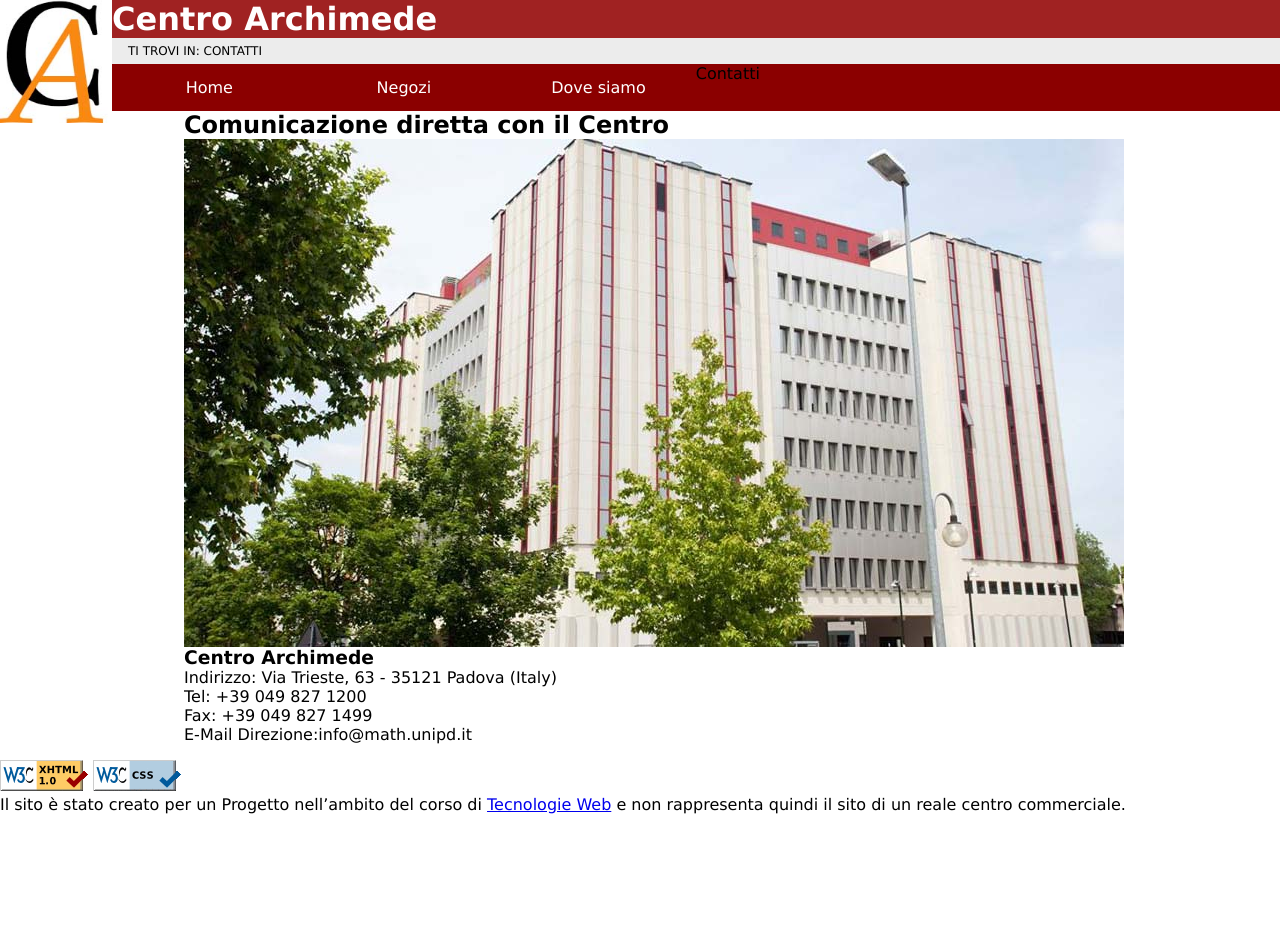
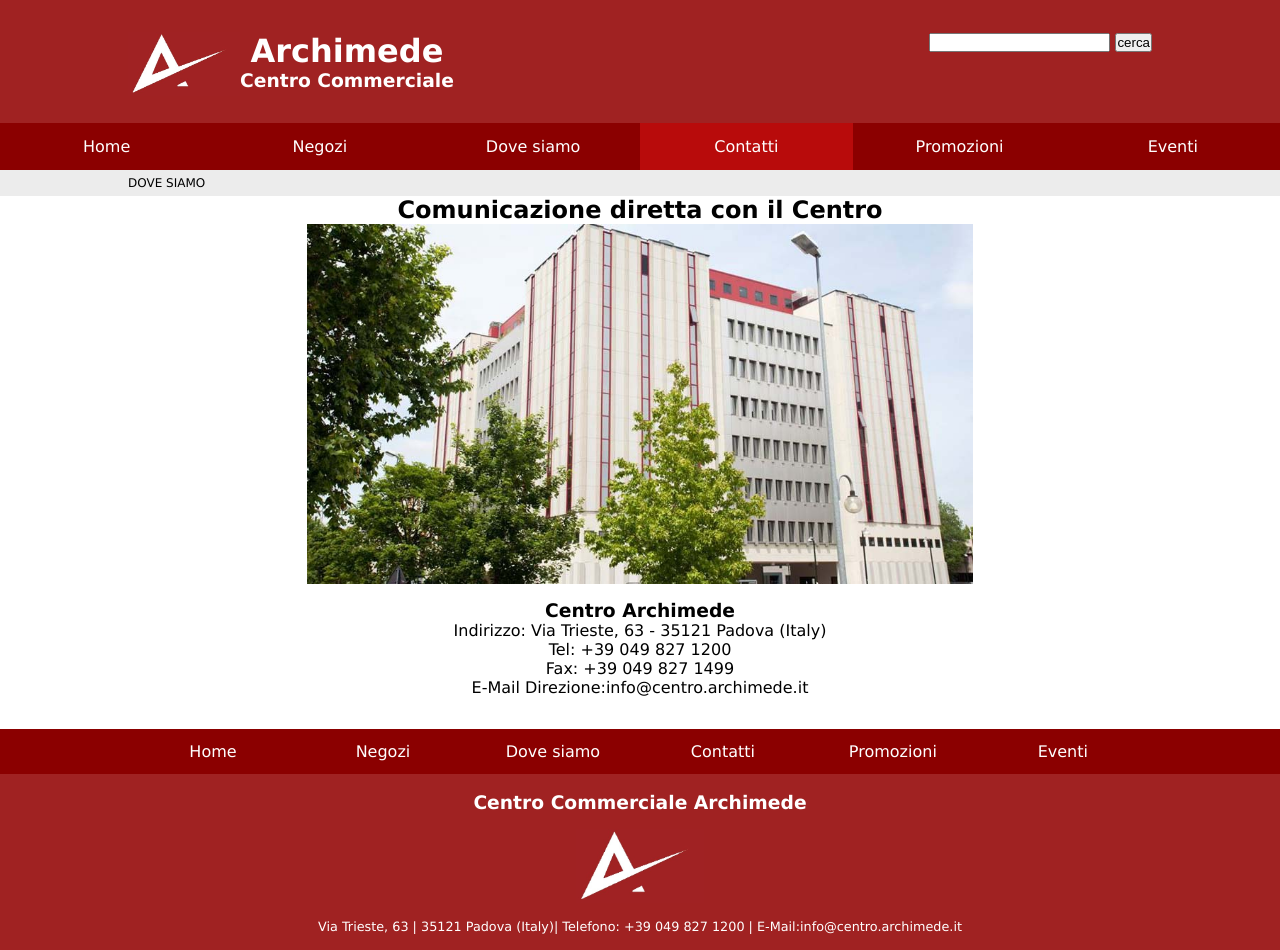
Before and after one commit to Italiaracerx/TecWeb-Project, a PHP site: page /contatti.html in a window 1280 px wide. Before the commit the page ends 814 px from the top, so only its background shows below. Run offline with PHP 8.4, Linux system fonts and the light colour scheme.

Commit message:
sistemazione pagine dovesiamo + contatti

```diff
--- a/code/bstyle.css
+++ b/code/bstyle.css
@@ -104,6 +104,18 @@ html, body{
 	padding-bottom:1em;
 }
 
+#content h2{
+    text-align: center;
+}
+
+#testoinformazioni{
+    text-align: center;
+    width: 50%;
+    margin: auto;
+    padding-top: 1em;
+    padding-bottom: 1em;
+}
+/*HOME*/
 #torre{
 	width: 100%;
 }
@@ -149,6 +161,23 @@ html, body{
 #sottoPiano a:hover{
 	background: linear-gradient(to bottom right,brown,	#DB7093);
 }
+
+/*Dove Siamo*/
+
+#mappa{
+    width: 65%;
+    display: block;
+    margin:auto;
+}
+
+/*CONTATTI*/
+#fotoContatti{
+    width: 65%;
+    display: block;
+    margin:auto;
+}
+
+/*FOOTER*/
 
 #footer{
 	background-color: #a02222;
--- a/code/contatti.html
+++ b/code/contatti.html
@@ -1,32 +1,35 @@
 <!DOCTYPE html PUBLIC "-//W3C//DTD XHTML 1.0 Transitional//EN"
 "http://www.w3.org/TR/xhtml1/DTD/xhtml1-transitional.dtd">
-
 <html xmlns="http://www.w3.org/1999/xhtml">
-
 <head>
 	<!-- Specifico il charset -->
 	<meta http-equiv="Content-Type" content="txt/html charset= UTF-8" />
 
 	<title>Centro Archimede</title>
-	<link rel="stylesheet" type="text/css" href="style.css" media="handheld, screen"/>
-	<link rel="stylesheet" type="text/css" href="mobile.css" media="handheld, screen and (max-width:480px),
-	only screen and (max-device-width:480px)"/><!--per dispositivi mobili-->
+	<link rel="stylesheet" type="text/css" href="bstyle.css" media="handheld, screen"/>
+	<!--<link rel="stylesheet" type="text/css" href="mobile.css" media="handheld, screen and (max-width:480px),
+	only screen and (max-device-width:480px)"/>per dispositivi mobili
 
-	<link rel="stylesheet" type="text/css" href="print" media="print"/><!--STAMPA-->
-
+	<link rel="stylesheet" type="text/css" href="print" media="print"/>STAMPA
+    -->
 </head>
 
 <body>
 
 	<div id="header">
-        <a href="home.html"><img id="logo" src="images/cs.jpg" alt="Logo Centro Archimede"/></a>
-        <h1 id="titolo">Centro Archimede</h1>
+		<div id="contenutoHeader">
+			<img id="logo" src="images/logo.png"/>
+		    <div id="titolo">
+				<h1>Archimede</h1>
+		        <h3>Centro Commerciale</h3>
+			</div>
+			<form id="form" action="" method="post">
+               <input type="text" name="cerca"/>
+               <input type="submit" value="cerca"/>
+            </form>
+        </div>
     </div>
 
-
-	<div id="breadcrumb">
-		<h2>Ti trovi in: Contatti</h2>
-	</div>
 
 	<div id="menu">
         <p><a href="#content" class="accesaid">Skip navigation</a></p>
@@ -34,27 +37,48 @@
                 <li><a href="home.html"><span xml:lang="en">Home</span></a></li>
                 <li><a href="negozi.html">Negozi</a></li>
                 <li><a href="dovesiamo.html">Dove siamo</a></li>
-            <li>Contatti</li>
+                <li><a class="active">Contatti</a></li>
+				<li><a href="">Promozioni</a></li>
+				<li><a href="">Eventi</a></li>
             </ul>
     </div>
+
+    <div id="breadcrumb">
+		<h2>Dove Siamo</h2>
+	</div>
+
     <div id="content">
         <h2>Comunicazione diretta con il Centro</h2>
     	<img id="fotoContatti" src="images/ArchimedeEsterno.jpg" alt="Foto del Centro Archimede" />
-        <div id="testoContatti">
+        <div id="testoinformazioni">
     	<h3>Centro Archimede</h3>
     	<p> Indirizzo: Via Trieste, 63 - 35121 Padova <span xml:lang="en">(Italy)</span></p>
     	<p>Tel: +39 049 827 1200</p>
         <p>Fax: +39 049 827 1499</p>
-    	<p><span xml:lang="en">E-Mail</span> Direzione:info@math.unipd.it</p>
+    	<p><span xml:lang="en">E-Mail</span> Direzione:info@centro.archimede.it</p>
     </div>
     </div>
 
     <div id="footer">
-    	<img id="HTML" src="images/valid-xhtml10.png" alt = "XHTML valido"/>
-        <img id="CSS" src="images/vcss-blue.gif" alt = "CSS valido"/>
-        <p>Il sito &egrave; stato creato per un Progetto nell&rsquo;ambito del corso di <a href="http://informatica.math.unipd.it/laurea/tecnologieweb.html">Tecnologie Web</a> e non rappresenta quindi il sito di un reale centro commerciale.</p>
+        <div id="footerMenu">
+            <div id="contentMenuFooter">
+                <ul>
+                <li><a href="#header"> <span xml:lang="en">Home</span></a></li>
+                <li><a href="negozi.html">Negozi</a></li>
+                <li><a href="dovesiamo.html">Dove siamo</a></li>
+                <li><a href="contatti.html">Contatti</a></li>
+				<li><a href="">Promozioni</a></li>
+				<li><a  href="">Eventi</a></li>
+                </ul>
+            </div>
 
+            <h3>Centro Commerciale Archimede</h3>
+            <img id="logoFooter" src="images/logo.png"/>
 
+            <div id="infoFooter">
+              <p>Via Trieste, 63  | 35121 Padova (Italy)| Telefono: +39 049 827 1200 | E-Mail:info@centro.archimede.it</p>
+            </div> <!-- fine contatti_footer-->
         </div>
+    </div> <!-- fine footer-->
 </body>
 </html>
--- a/code/home.html
+++ b/code/home.html
@@ -30,7 +30,7 @@
 			</div>
 		</div>
 
-		    <div id="menu">
+        <div id="menu">
     	     <p><a href="#content" class="accesaid">Skip navigation</a></p>
              <ul>
                 <li><a class="active"><span xml:lang="en">Home</span></a></li>
@@ -87,7 +87,7 @@
     	     <div id="footerMenu">
     	     	<div id="contentMenuFooter">
              <ul>
-                <li><a href="#header" span xml:lang="en">Home</span></a></li>
+                <li><a href="#header"><span xml:lang="en">Home</span></a></li>
                 <li><a href="negozi.html">Negozi</a></li>
                 <li><a href="dovesiamo.html">Dove siamo</a></li>
                 <li><a href="contatti.html">Contatti</a></li>
--- a/code/negozio_privato.html
+++ b/code/negozio_privato.html
@@ -72,7 +72,7 @@
                 <div class="boxSotto">
                     <p class="intestazione">CAMBIA LOGO</p>
                     <form action="" method="post">
-                        Select a file: <input type="file" name="img">
+                        Select a file: <input type="file" name="img"/>
                         <input type="submit" value="Salva"/>
                     </form>
                 </div>
--- a/code/style.css
+++ b/code/style.css
@@ -147,7 +147,11 @@ html, body{
 	background-image: url("images/gruccia.jpg");
 	background-size: 100%;
 }
+<!--DOVE SIAMO-->
 
+#mappa{
+    width:10%;
+}
 
 
 <!--FOOTER-->
```
Also changed, not shown: code/dovesiamo.html (+46 -18 lines). Lines whose indentation alone changed are shown as unchanged.
